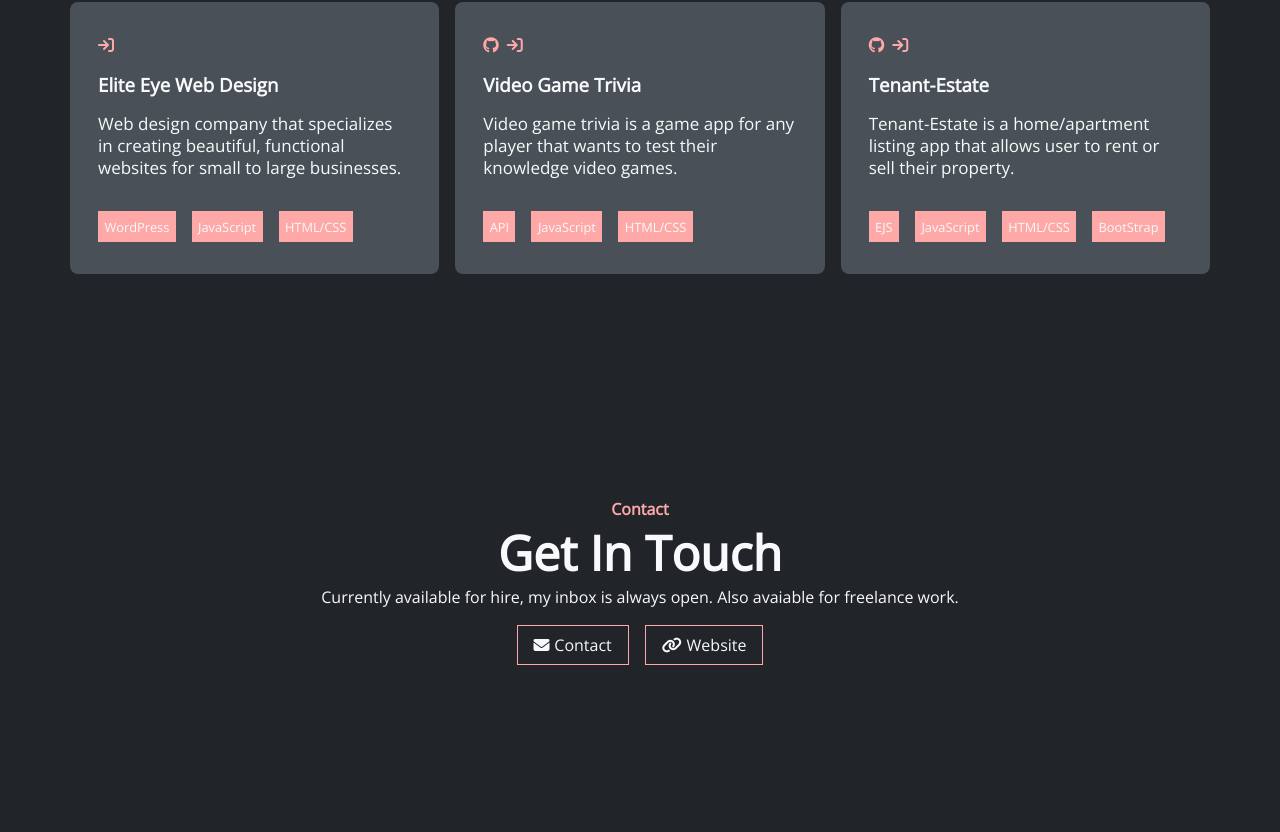
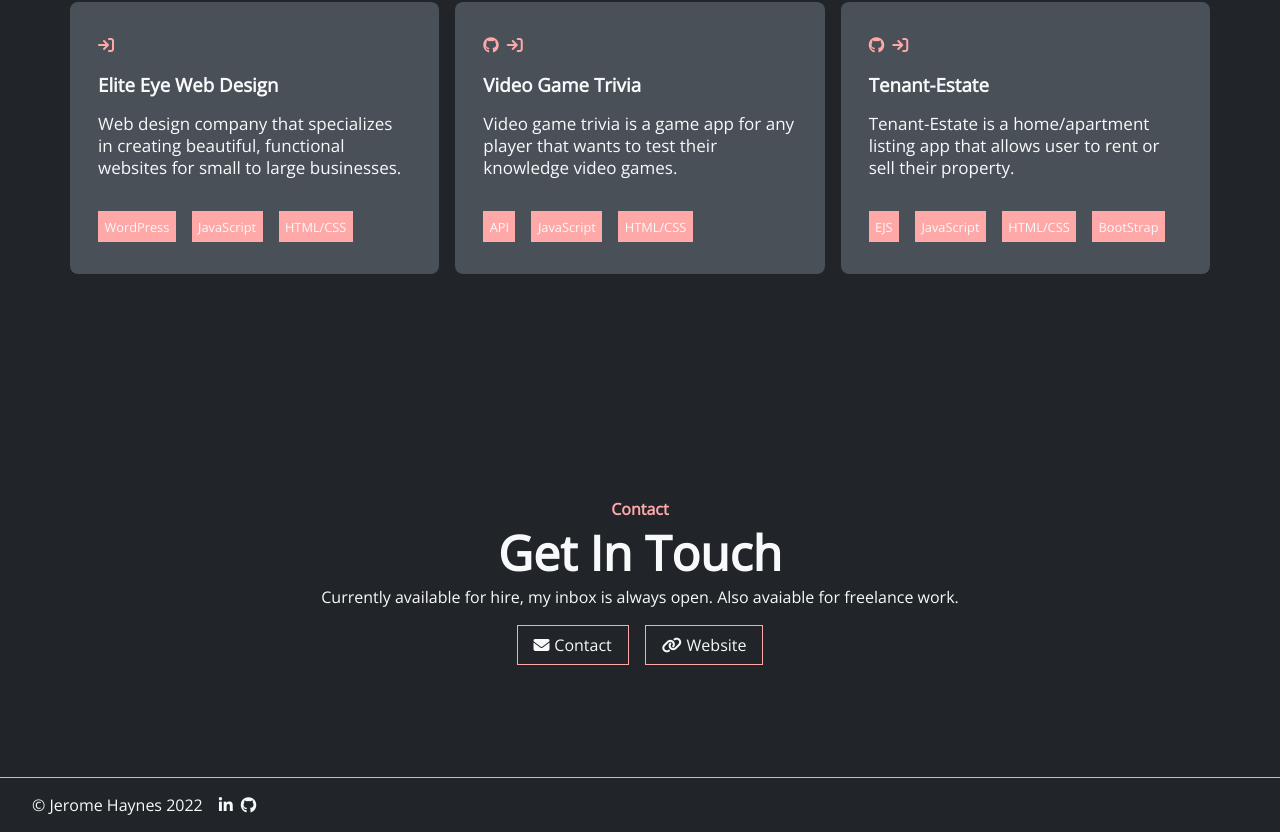
Before and after one commit to dev-rome/v1, a React (Create React App) app: page / in a window 1280 px wide. Shown: the part 1412-2244 px from the top of the page. Before the commit the page ends 2189 px from the top, so only its background shows below. Built offline with nearby package versions, Linux system fonts and the light colour scheme.

Commit message:
imported footer and added footer tag

```diff
--- a/src/App.js
+++ b/src/App.js
@@ -4,6 +4,7 @@ import IntroSection from "./section/Hero";
 import About from "./section/About";
 import Portfolio from "./section/Portfolio";
 import Contact from "./section/Contact";
+import Footer from "./components/Footer";
 import "./App.css";
 import "animate.css"
 
@@ -19,6 +20,9 @@ const App = () => {
         <Portfolio />
         <Contact />
       </main>
+      <footer>
+        <Footer />
+      </footer>
     </>
   );
 }
```
